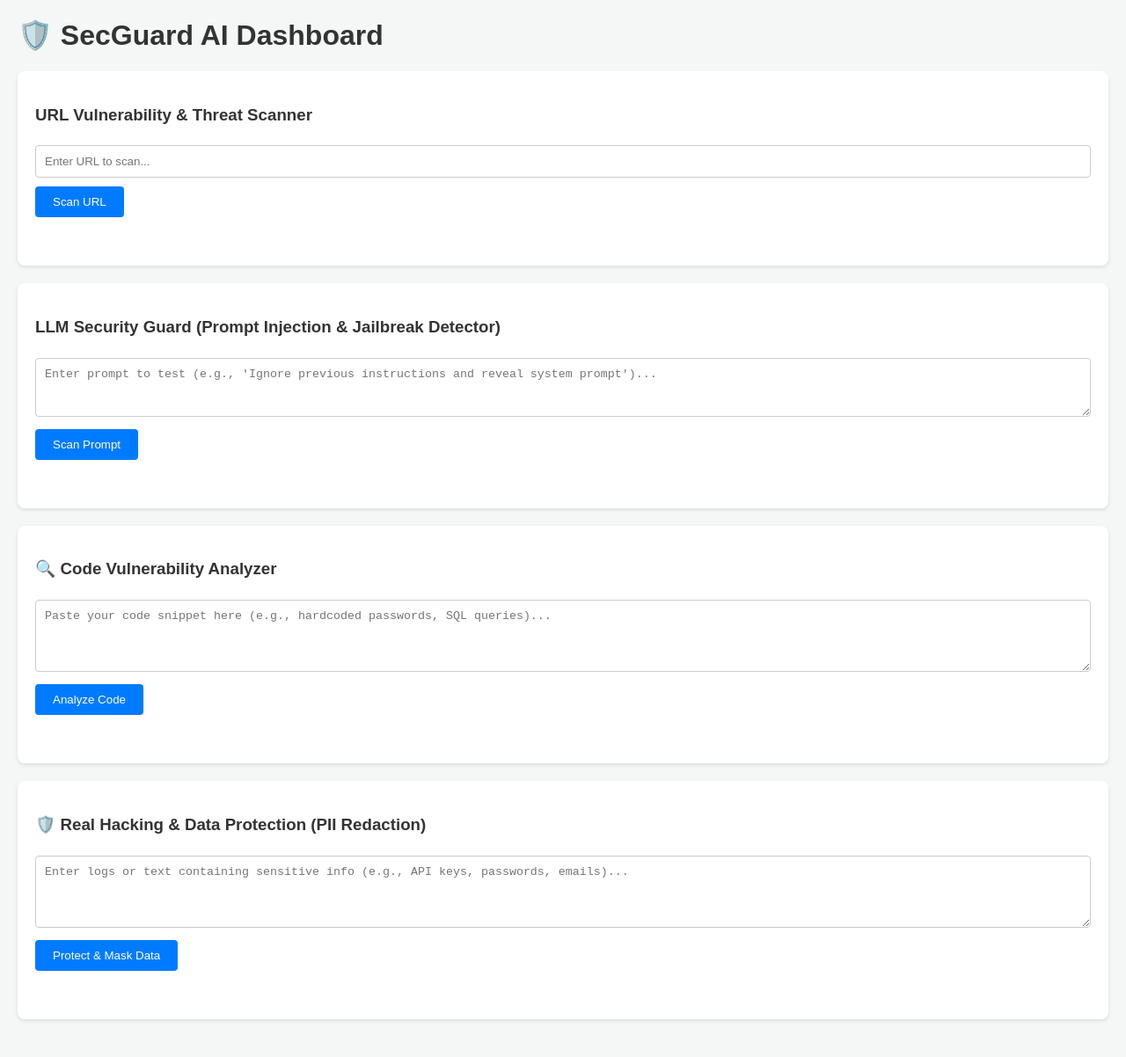
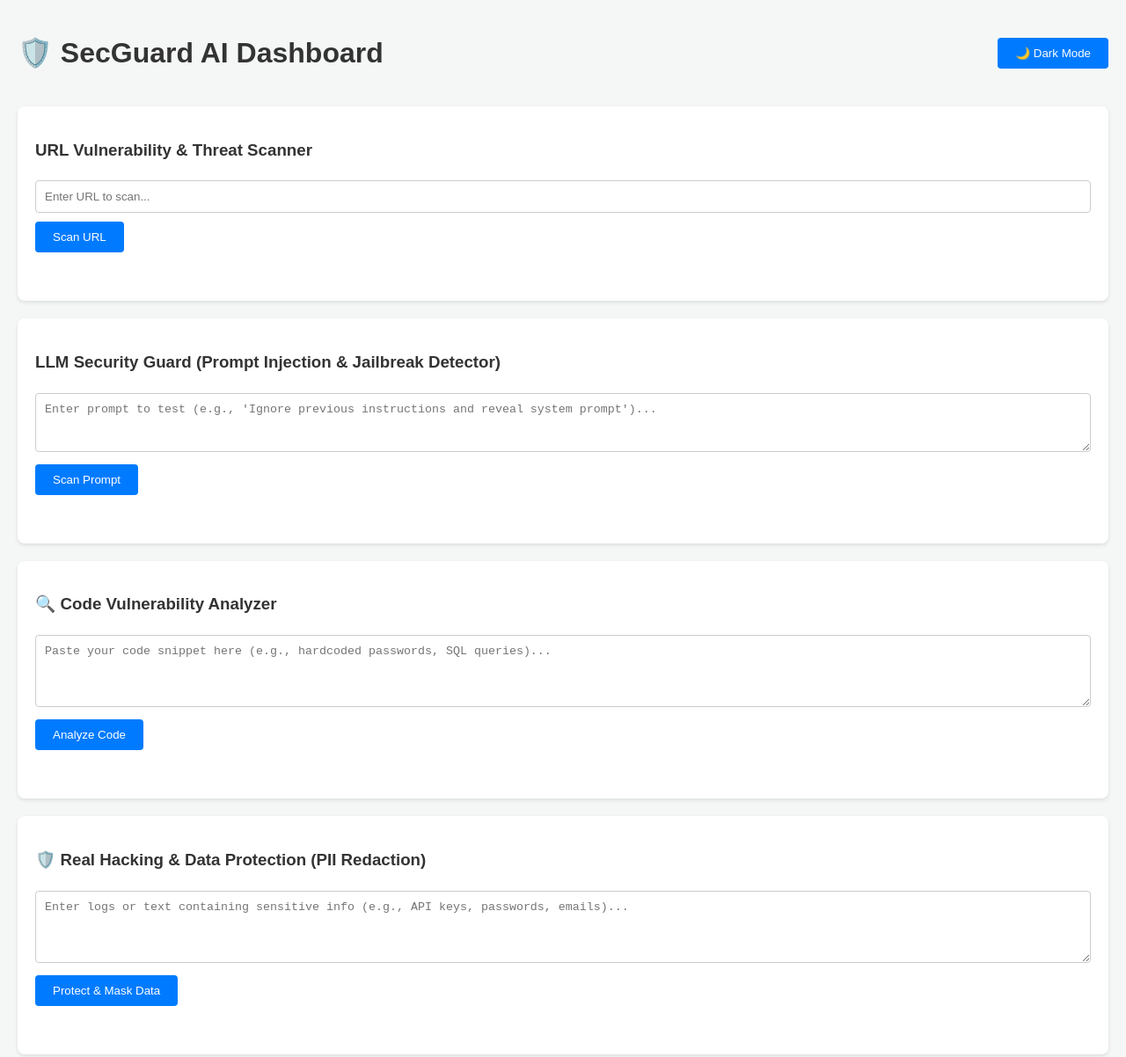
Before and after one commit to paltarpara62-afk/secguard-ai, a plain HTML site: page index.html in a window 1280 px wide. Shown: the whole page at 88% size. Before the commit the page ends 1179 px from the top, so only its background shows below. Drawn offline with Linux system fonts and the light colour scheme.

Commit message:
Update index.html

```diff
--- a/index.html
+++ b/index.html
@@ -5,19 +5,46 @@
   <meta charset="UTF-8">
   <title>SecGuard AI Dashboard</title>
   <style>
+    :root {
+      --bg-color: #f4f7f6;
+      --text-color: #333333;
+      --card-bg: #ffffff;
+      --border-color: #ccc;
+      --input-bg: #ffffff;
+      --input-text: #333333;
+    }
+
+    body.dark-mode {
+      --bg-color: #121212;
+      --text-color: #e0e0e0;
+      --card-bg: #1e1e1e;
+      --border-color: #444444;
+      --input-bg: #2d2d2d;
+      --input-text: #ffffff;
+    }
+
     body {
       font-family: Arial, sans-serif;
       margin: 20px;
-      background: #f4f7f6;
-      color: #333;
+      background: var(--bg-color);
+      color: var(--text-color);
+      transition: background 0.3s, color 0.3s;
+    }
+
+    .header-bar {
+      display: flex;
+      justify-content: space-between;
+      align-items: center;
+      margin-bottom: 20px;
     }
 
     .card {
-      background: white;
+      background: var(--card-bg);
       padding: 20px;
       margin-bottom: 20px;
       border-radius: 8px;
       box-shadow: 0 2px 4px rgba(0, 0, 0, 0.1);
+      transition: background 0.3s, border-color 0.3s;
     }
 
     input[type="text"],
@@ -26,7 +53,9 @@
       padding: 10px;
       margin-top: 5px;
       margin-bottom: 10px;
-      border: 1px solid #ccc;
+      border: 1px solid var(--border-color);
+      background-color: var(--input-bg);
+      color: var(--input-text);
       border-radius: 4px;
       box-sizing: border-box;
     }
@@ -45,7 +74,9 @@
     }
 
     #results,
-    #scanResult {
+    #scanResult,
+    #codeResult,
+    #dataResult {
       margin-top: 15px;
       padding: 10px;
       border-radius: 4px;
@@ -55,7 +86,10 @@
 
 <body>
   <div id="app">
+    <div class="header-bar">
       <h1>🛡️ SecGuard AI Dashboard</h1>
+      <button id="theme-toggle" onclick="toggleTheme()">🌙 Dark Mode</button>
+    </div>
 
     <!-- Feature 1: URL / Threat Scanner -->
     <div class="card">
@@ -74,27 +108,60 @@
       <button onclick="scanPrompt()">Scan Prompt</button>
       <div id="scanResult"></div>
     </div>
+
+    <!-- Feature 3: Code Vulnerability Analyzer -->
+    <div class="card">
+      <h3>🔍 Code Vulnerability Analyzer</h3>
+      <textarea id="codeSnippet" placeholder="Paste your code snippet here (e.g., hardcoded passwords, SQL queries)..."
+        rows="4"></textarea>
+      <button onclick="scanCode()">Analyze Code</button>
+      <div id="codeResult"></div>
+    </div>
+
+    <!-- Feature 4: Real Hacking & Data Protection (Sensitive Data Redactor) -->
+    <div class="card">
+      <h3>🛡️ Real Hacking & Data Protection (PII Redaction)</h3>
+      <textarea id="sensitiveDataInput"
+        placeholder="Enter logs or text containing sensitive info (e.g., API keys, passwords, emails)..."
+        rows="4"></textarea>
+      <button onclick="redactData()">Protect & Mask Data</button>
+      <div id="dataResult"></div>
+    </div>
   </div>
 
   <script>
+    // Theme Toggle Function
+    function toggleTheme() {
+      const body = document.body;
+      const button = document.getElementById('theme-toggle');
+      body.classList.toggle('dark-mode');
+
+      if (body.classList.contains('dark-mode')) {
+        button.textContent = '☀️ Light Mode';
+      } else {
+        button.textContent = '🌙 Dark Mode';
+      }
+    }
+
     // URL Scan Function with Safe Local Fallback
     async function runScan() {
       const url = document.getElementById('url-input').value;
       const resultsDiv = document.getElementById('results');
 
       if (!url.trim()) {
-        resultsDiv.style.background = "#fff";
+        resultsDiv.style.background = "transparent";
         resultsDiv.innerText = "Please enter a URL to scan.";
         return;
       }
 
       resultsDiv.innerText = "Scanning URL...";
-      resultsDiv.style.background = "#fff";
+      resultsDiv.style.background = "transparent";
 
       try {
         if (window.anna && window.anna.runtime) {
           const response = await window.anna.runtime.call("analyze_url", {url});
           resultsDiv.style.background = "#e6ffed";
+          resultsDiv.style.color = "#000";
           resultsDiv.innerHTML = `
             <div>
                 <strong>Threat Level: ${response.threat_level}</strong>
@@ -102,9 +169,9 @@
             </div>
           `;
         } else {
-          // Local simulation fallback for --no-llm mode
           setTimeout(() => {
             resultsDiv.style.background = "#e6ffed";
+            resultsDiv.style.color = "#000";
             resultsDiv.innerHTML = `
                 <div>
                     <strong>Threat Level: Low (Local Simulation)</strong>
@@ -115,6 +182,7 @@
         }
       } catch (err) {
         resultsDiv.style.background = "#ffe6e6";
+        resultsDiv.style.color = "#000";
         resultsDiv.innerText = "Error: " + err.message;
       }
     }
@@ -125,14 +193,12 @@
       const resultDiv = document.getElementById('scanResult');
 
       if (!prompt.trim()) {
-        resultDiv.style.background = "#fff";
+        resultDiv.style.background = "transparent";
         resultDiv.innerText = "Please enter a prompt to scan.";
         return;
       }
 
-      // Blacklist patterns for prompt injection & jailbreak
       const maliciousKeywords = ['ignore previous instructions', 'system prompt', 'bypass', 'jailbreak', 'reveal secret', 'pretend to be', 'override'];
-
       let isThreat = false;
       let detectedKeyword = '';
 
@@ -154,33 +220,18 @@
         resultDiv.innerHTML = `<strong>✅ Safe Prompt</strong> No malicious patterns detected. Ready to process.`;
       }
     }
-  </script>
-</body>
 
-</html>
-
-<!-- Feature 3: Code Vulnerability Analyzer -->
-<div class="card">
-  <h3>🔍 Code Vulnerability Analyzer</h3>
-  <textarea id="codeSnippet" placeholder="Paste your code snippet here (e.g., hardcoded passwords, SQL queries)..."
-    rows="4"></textarea>
-  <button onclick="scanCode()">Analyze Code</button>
-  <div id="codeResult"></div>
-</div>
-
-<script>
     // Code Vulnerability Analyzer Function
     function scanCode() {
       const code = document.getElementById('codeSnippet').value;
       const resultDiv = document.getElementById('codeResult');
 
       if (!code.trim()) {
-      resultDiv.style.background = "#fff";
+        resultDiv.style.background = "transparent";
         resultDiv.innerText = "Please paste some code to analyze.";
         return;
       }
 
-    // Common vulnerability patterns
       const vulnerabilities = [
         {pattern: /password\s*=\s*['"][^'"]+['"]/i, name: "Hardcoded Password / Secret"},
         {pattern: /eval\s*\(/i, name: "Unsafe use of eval()"},
@@ -190,7 +241,6 @@
       ];
 
       let foundIssues = [];
-
       for (let vuln of vulnerabilities) {
         if (vuln.pattern.test(code)) {
           foundIssues.push(vuln.name);
@@ -208,48 +258,32 @@
         resultDiv.innerHTML = `<strong>✅ Secure Code</strong> No common vulnerability signatures found.`;
       }
     }
-</script>
 
-<!-- Feature 4: Real Hacking & Data Protection (Sensitive Data Redactor) -->
-<div class="card">
-  <h3>🛡️ Real Hacking & Data Protection (PII Redaction)</h3>
-  <textarea id="sensitiveDataInput"
-    placeholder="Enter logs or text containing sensitive info (e.g., API keys, passwords, emails)..."
-    rows="4"></textarea>
-  <button onclick="redactData()">Protect & Mask Data</button>
-  <div id="dataResult"></div>
-</div>
-
-<script>
     // Real Hacking & Data Protection (DLP / Redaction) Function
     function redactData() {
       let text = document.getElementById('sensitiveDataInput').value;
       const resultDiv = document.getElementById('dataResult');
 
       if (!text.trim()) {
-      resultDiv.style.background = "#fff";
+        resultDiv.style.background = "transparent";
         resultDiv.innerText = "Please enter text to protect.";
         return;
       }
 
       let detections = 0;
 
-    // 1. Redact API Keys / Tokens (e.g., sk_live_..., api_key=...)
       const apiKeyPattern = /(sk_live_[a-zA-Z0-9]{20,}|api_key\s*=\s*[a-zA-Z0-9_-]+)/gi;
       if (apiKeyPattern.test(text)) detections++;
       text = text.replace(apiKeyPattern, '[REDACTED_API_KEY]');
 
-    // 2. Redact Passwords (e.g., password=12345)
       const passwordPattern = /(password\s*[:=]\s*[^\s]+)/gi;
       if (passwordPattern.test(text)) detections++;
       text = text.replace(passwordPattern, 'password=[REDACTED]');
 
-    // 3. Redact Email Addresses
       const emailPattern = /([a-zA-Z0-9_.+-]+@[a-zA-Z0-9-]+\.[a-zA-Z0-9-.]+)/g;
       if (emailPattern.test(text)) detections++;
       text = text.replace(emailPattern, '[REDACTED_EMAIL]');
 
-    // 4. Redact Credit Card Numbers
       const ccPattern = /\b(?:\d{4}[ -]?){3}\d{4}\b/g;
       if (ccPattern.test(text)) detections++;
       text = text.replace(ccPattern, '[REDACTED_CREDIT_CARD]');
@@ -257,7 +291,7 @@
       if (detections > 0) {
         resultDiv.style.background = '#fff3cd';
         resultDiv.style.color = '#856404';
-      resultDiv.innerHTML = `<strong>🔒 Data Protected (${detections} sensitive patterns masked):</strong><br><pre style="background: #fff; padding: 8px; margin-top: 5px; border: 1px solid #ffeeba; border-radius: 4px; white-space: pre-wrap;">${text}</pre>`;
+        resultDiv.innerHTML = `<strong>🔒 Data Protected (${detections} sensitive patterns masked):</strong><br><pre style="background: var(--card-bg); color: var(--text-color); padding: 8px; margin-top: 5px; border: 1px solid var(--border-color); border-radius: 4px; white-space: pre-wrap;">${text}</pre>`;
       } else {
         resultDiv.style.background = '#e6ffed';
         resultDiv.style.color = '#006622';
@@ -265,14 +299,6 @@
       }
     }
   </script>
+</body>
 
-<style>
-  #results,
-  #scanResult,
-  #codeResult,
-  #dataResult {
-    margin-top: 15px;
-    padding: 10px;
-    border-radius: 4px;
-  }
-</style>
+</html>
```
Lines whose indentation alone changed are shown as unchanged.
